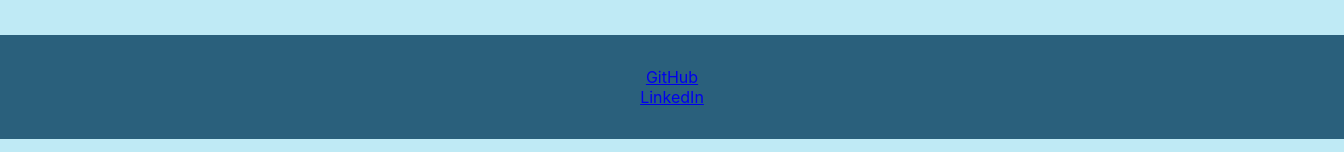
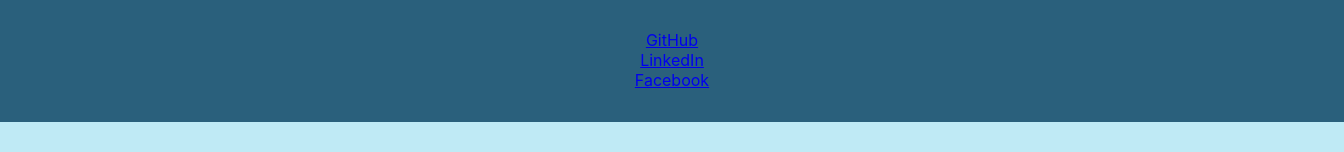
Before and after one commit to Lischus/React-Portfolio, a React (Create React App) app: page / in a window 1280 px wide. Shown: the part 645-797 px from the top of the page, 1344 px wide, since content can reach past the window. Built offline with nearby package versions, Linux system fonts and the light colour scheme.

Commit message:
updated footer, added titles to projects

```diff
--- a/src/components/Footer/footer.js
+++ b/src/components/Footer/footer.js
@@ -8,7 +8,7 @@
   width: "100%",
   marginTop: "32px",
   padding: "32px",
-  position: "fixed",
+  //   position: "fixed",
   bottom: "0",
 };
 
@@ -26,6 +26,13 @@
         >
           LinkedIn
         </Button>
+        <br></br>
+        <Button
+          variant="warning"
+          href="https://www.facebook.com/martin.corr.79/"
+        >
+          Facebook
+        </Button>
       </p>
     </div>
   );
--- a/src/components/Projects/projects.js
+++ b/src/components/Projects/projects.js
@@ -11,6 +11,7 @@
   return (
     <div>
       <Container>
+        <h2>Workday Planner</h2>
         <a href="https://lischus.github.io/Day-Planner/">
           <img
             src={Planner}
@@ -18,6 +19,7 @@
             className="project-picture"
           ></img>
         </a>
+        <h2>Employee Tracker</h2>
         <a href="https://github.com/Lischus/Employee-Tracker">
           <img
             src={Tracker}
@@ -25,6 +27,7 @@
             className="project-picture"
           ></img>
         </a>
+        <h2>Weather Checker</h2>
         <a href="https://lischus.github.io/WeatherChecker/">
           <img
             src={Weather}
@@ -32,6 +35,7 @@
             className="project-picture"
           ></img>
         </a>
+        <h2>Password Generator</h2>
         <a href="https://lischus.github.io/PasswordGenerator/">
           <img
             src={Password}
@@ -39,9 +43,11 @@
             className="project-picture"
           ></img>
         </a>
+        <h2>Blue Sky Farmers Matchmaker</h2>
         <a href="https://radiant-caverns-76977.herokuapp.com/">
           <img src={Farmer} alt="Matchmaker" className="project-picture"></img>
         </a>
+        <h2>Text Editor</h2>
         <a href="https://secure-citadel-32557.herokuapp.com/">
           <img src={Jate} alt="Text Editor" className="project-picture"></img>
         </a>
```
